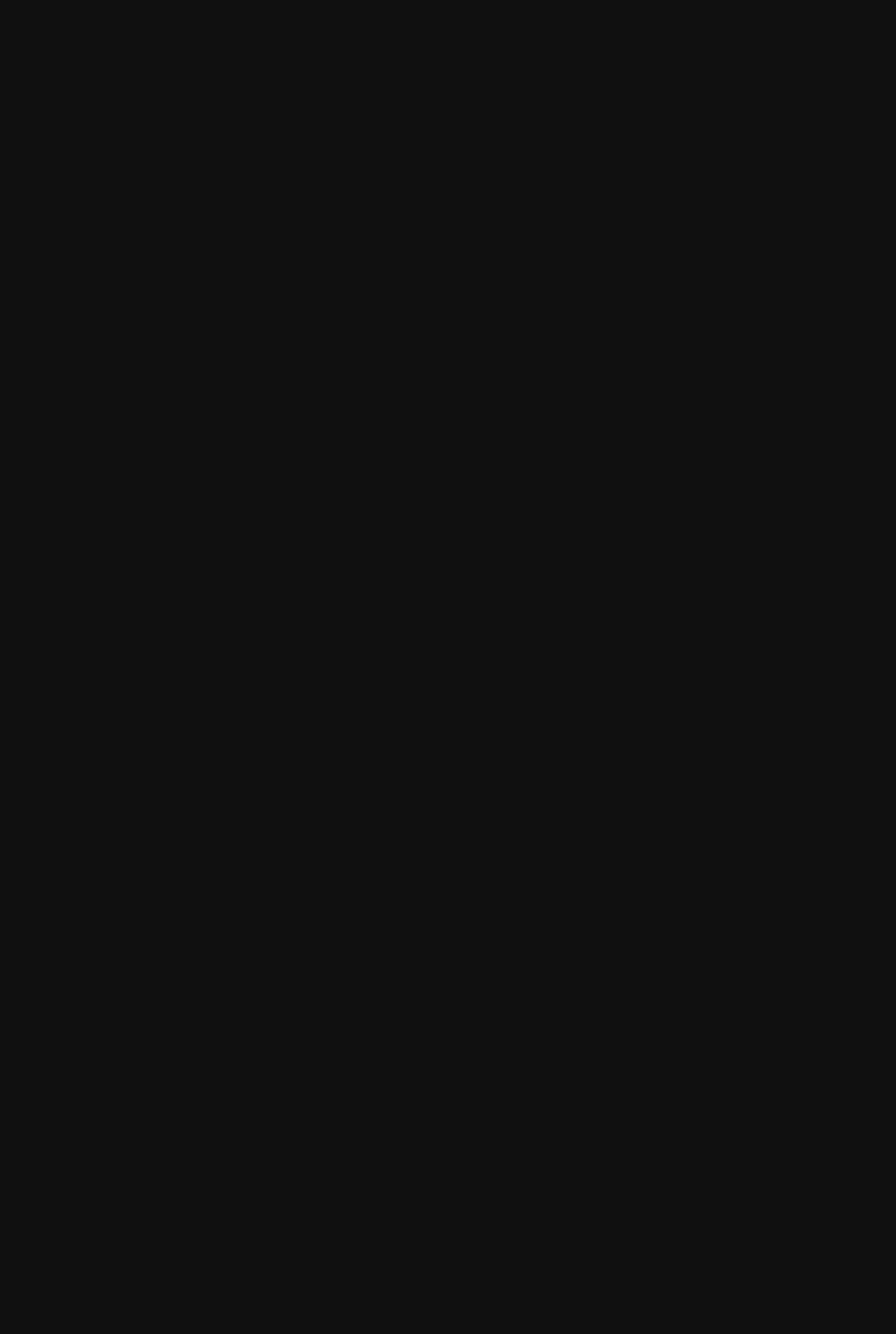
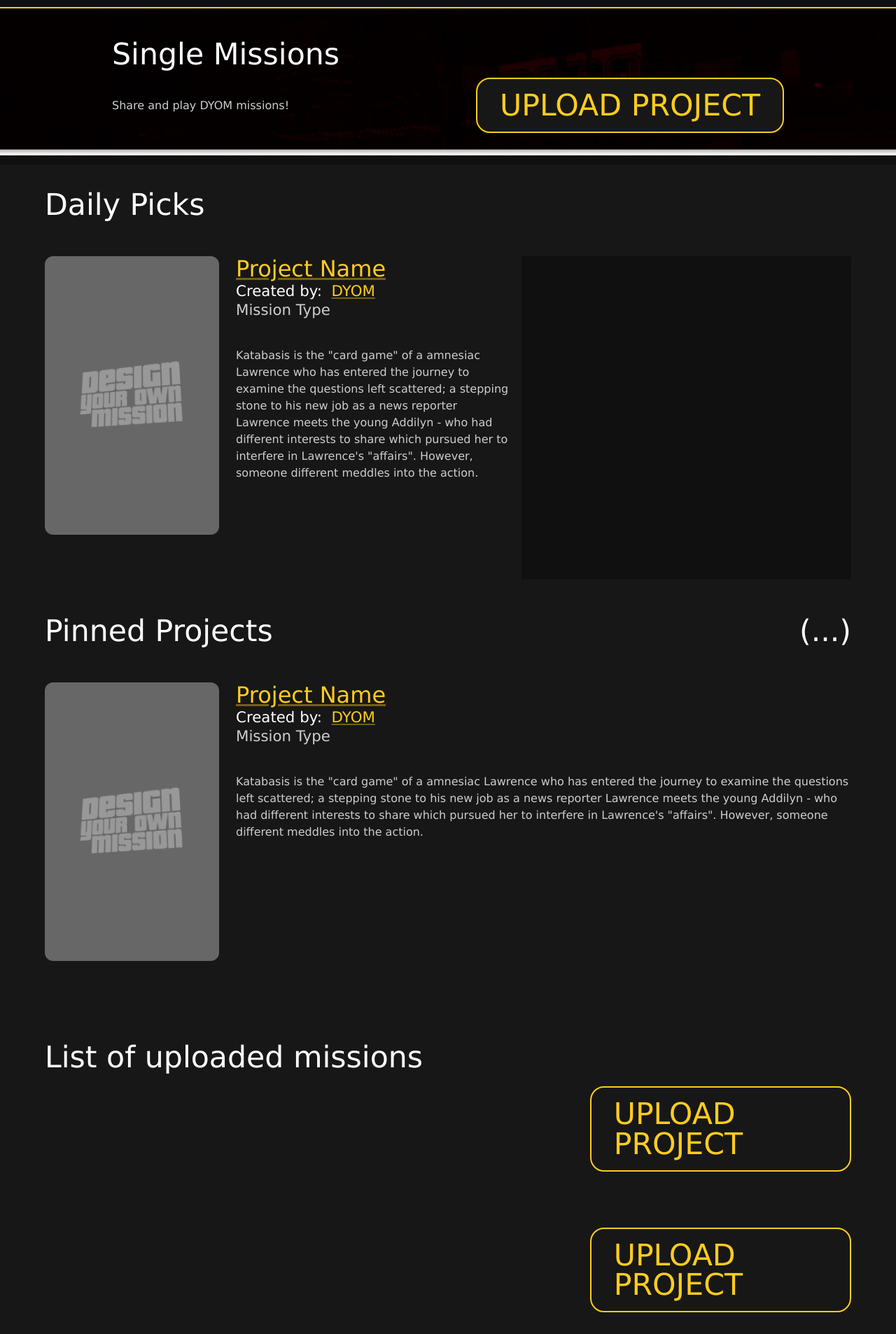
Before and after one commit to Toriality/DYOM-Website, a React (Create React App) app in the folder client/: page /missions in a window 1280 px wide. Before the commit this address had no page. Shown: the part 54-1960 px from the top of the page at 70% size. Before the commit the page ends 800 px from the top, so only its background shows below. Built offline with nearby package versions, Linux system fonts and the light colour scheme; no server answers.

Commit message:
start development of ListMissions page

```diff
--- a/client/src/App.js
+++ b/client/src/App.js
@@ -8,6 +8,7 @@
 import { Footer } from "./components/footer/Footer";
 import { Debug_AddMission } from "./components/debug/AddMission";
 import { AddMission } from "./components/projects/missions/addMission/AddMission";
+import { ListMissions } from "./components/projects/missions/listMissions/ListMissions";
 
 // Site main theme
 const theme = createTheme({
@@ -107,6 +108,7 @@
             <Route path="/" element={<Home />} />
             <Route path="/debug/add_mission" element={<Debug_AddMission />} />
             <Route path="/missions/add" element={<AddMission />} />
+            <Route path="/missions" element={<ListMissions />} />
           </Route>
         </Routes>
       </BrowserRouter>
--- /dev/null
+++ b/client/src/components/projects/missions/listMissions/ListMissions.js
@@ -0,0 +1,110 @@
+import { Box, Button, Grid, Typography } from "@mui/material";
+import React from "react";
+import { DYOMContent } from "../../../../styles/components/DYOMContainer";
+import banner from "../../../../images/single_mission.jpg";
+import { ProjectBox } from "../../../../styles/components/ProjectBox";
+
+const UploadProject = () => (
+  <Box display="flex" justifyContent={"flex-end"}>
+    <Button href="add">Upload project</Button>
+  </Box>
+);
+
+export function ListMissions() {
+  return (
+    <>
+      <Grid
+        mt={"auto"}
+        container
+        spacing={1}
+        alignItems="center"
+        pt={4}
+        pb={4}
+        pr={20}
+        pl={20}
+        sx={{
+          backgroundSize: "cover",
+          backgroundImage: "url(" + banner + ")",
+        }}
+      >
+        <Grid item xs={12}>
+          <Typography variant="h2">Single Missions</Typography>
+        </Grid>
+        <Grid item xs={6}>
+          <Typography variant="body1">Share and play DYOM missions!</Typography>
+        </Grid>
+        <Grid item xs={6}>
+          <UploadProject />
+        </Grid>
+      </Grid>
+      <DYOMContent>
+        <Grid container justifyContent="space-between" spacing={2}>
+          <Grid item xs={12}>
+            <Typography mb={4} variant="h2">
+              Daily Picks
+            </Typography>
+          </Grid>
+          <Grid item xs={7}>
+            <ProjectBox />
+          </Grid>
+          <Grid item xs={5}>
+            <Box width="100%" height="100%" bgcolor="background.default" />
+          </Grid>
+        </Grid>
+        <Grid
+          container
+          justifyContent="space-between"
+          spacing={2}
+          mt={4}
+          mb={4}
+        >
+          <Grid item xs={10}>
+            <Typography mb={4} variant="h2">
+              Pinned Projects
+            </Typography>
+          </Grid>
+          <Grid item xs={2}>
+            <Typography align="right" mb={4} variant="h2">
+              (...)
+            </Typography>
+          </Grid>
+          <Grid item xs={12}>
+            <ProjectBox />
+          </Grid>
+        </Grid>
+        <Grid
+          container
+          justifyContent="space-between"
+          spacing={2}
+          mt={4}
+          mb={4}
+        >
+          <Grid item xs={12}>
+            <Typography variant="h2">List of uploaded missions</Typography>
+          </Grid>
+          <Grid item xs={8}>
+            {/* Search box */}
+          </Grid>
+          <Grid item xs={4}>
+            <UploadProject />
+          </Grid>
+          <Grid item xs={8}>
+            {/* Filter box */}
+          </Grid>
+          <Grid item xs={4}>
+            {/* Page picker box */}
+          </Grid>
+          <Grid item xs={12}>
+            {/* Missions table */}
+          </Grid>
+          <Grid item xs={8}>
+            {/* Page picker */}
+          </Grid>
+          <Grid item xs={4}>
+            <UploadProject />
+          </Grid>
+        </Grid>
+      </DYOMContent>
+    </>
+  );
+}
```
Also changed, not shown: client/src/images/single_mission.jpg (added).
